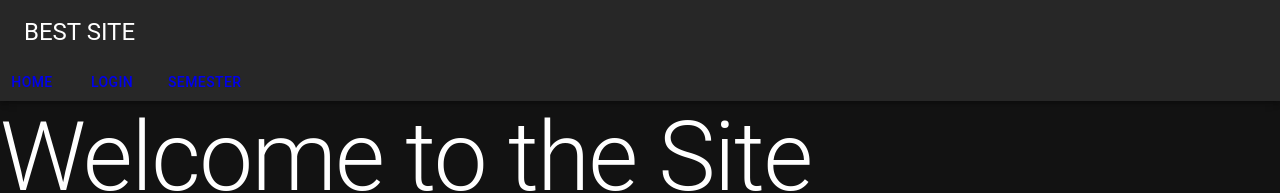
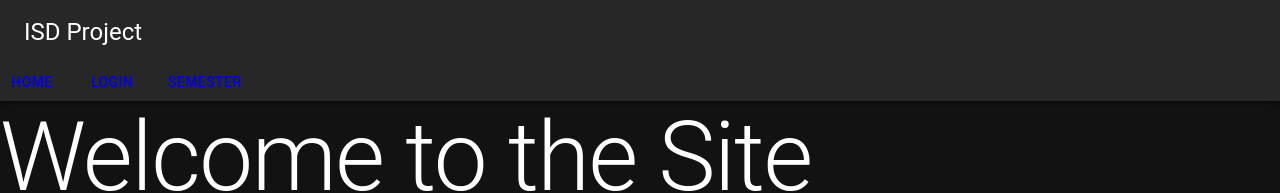
Before and after one commit to Ansh1902396/ISD-project-lnmiit, a React (Create React App) app in the folder project/: page / in a window 1280 px wide. Shown: the top 193 px of the page. Built offline with nearby package versions, Linux system fonts and the light colour scheme.

Commit message:
modified:   project/src/Navbar.js

```diff
--- a/project/src/Navbar.js
+++ b/project/src/Navbar.js
@@ -8,7 +8,7 @@
     return(
         <AppBar position = 'static'>
             <Toolbar>
-                <Typography variant = 'h5' component = 'div' sx = {{ flexGrow: 1}}>BEST SITE</Typography>
+                <Typography variant = 'h5' component = 'div' sx = {{ flexGrow: 1}}>ISD Project</Typography>
             </Toolbar>
             <Stack direction='row' spacing = {2} >
                 <Link to = '/'><Button color="inherit">Home</Button></Link>
```
